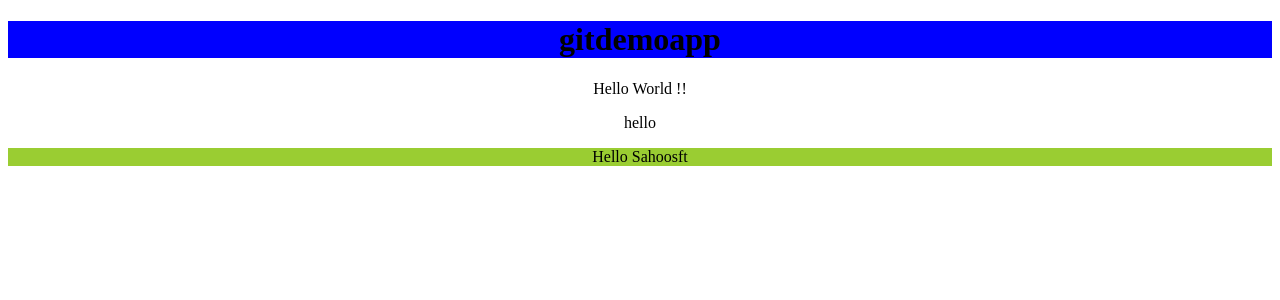
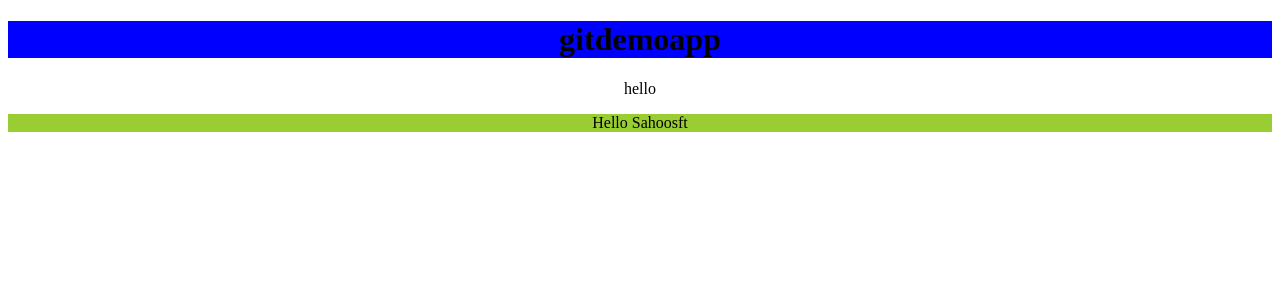
Before and after one commit to sourabhsinghaa-blip/angular21app, an Angular app: page / in a window 1280 px wide. Shown: the top 300 px of the page. Built offline with nearby package versions, Linux system fonts and the light colour scheme.

Commit message:
deleted hello world

```diff
--- a/src/app/app.html
+++ b/src/app/app.html
@@ -1,6 +1,6 @@
 <div style="text-align: center;">
   <h1>{{title()}}</h1>
-  <p>Hello World !!</p>
+
   hello
 <p style="background-color: yellowgreen;">Hello Sahoosft</p>
 
```
